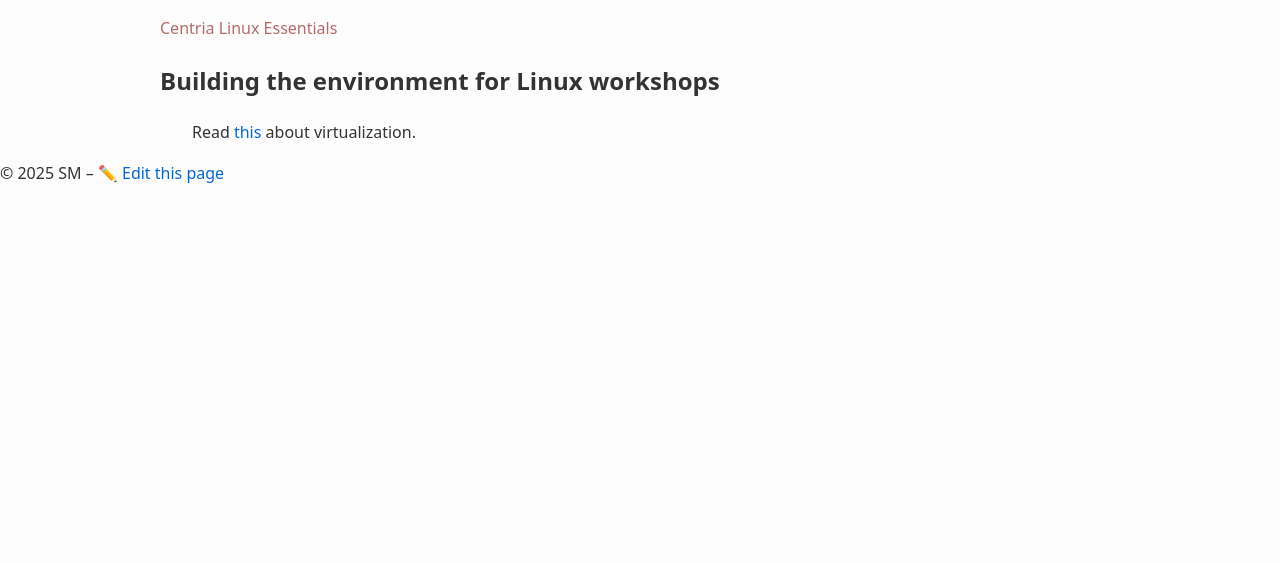
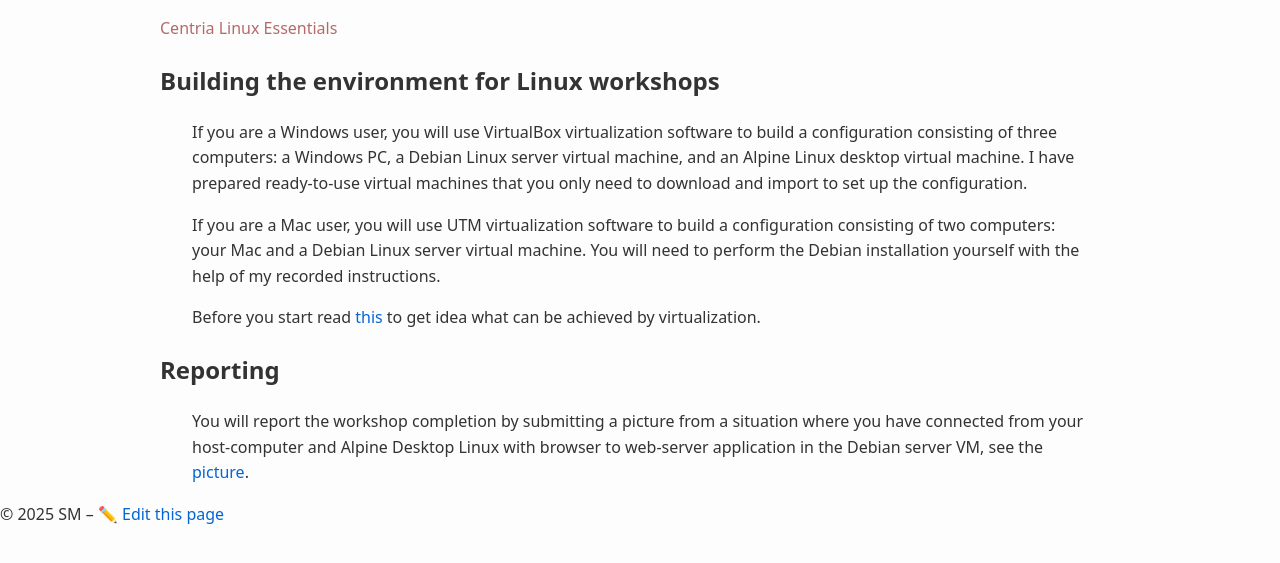
Before and after one commit to averkoc/lx, a Jekyll site: the page built from docs/ws1.md, in a window 1280 px wide. Shown: the top 563 px of the page. Built offline with Jekyll 4.4.1, drawn with Linux system fonts in a browser that asks for light colours.

Commit message:
Update ws1.md

```diff
--- a/docs/ws1.md
+++ b/docs/ws1.md
@@ -5,4 +5,11 @@ layout: default
 
 ## Building the environment for Linux workshops
 
-Read [this](virtualization.md) about virtualization.
+If you are a Windows user, you will use VirtualBox virtualization software to build a configuration consisting of three computers: a Windows PC, a Debian Linux server virtual machine, and an Alpine Linux desktop virtual machine. I have prepared ready-to-use virtual machines that you only need to download and import to set up the configuration.
+
+If you are a Mac user, you will use UTM virtualization software to build a configuration consisting of two computers: your Mac and a Debian Linux server virtual machine. You will need to perform the Debian installation yourself with the help of my recorded instructions.
+
+Before you start read [this](virtualization.md) to get idea what can be achieved by virtualization.
+
+## Reporting
+You will report the workshop completion by submitting a picture from a situation where you have connected from your host-computer and Alpine Desktop Linux with browser to web-server application in the Debian server VM, see the [picture](../images/ws1browserconnections.png).
```
